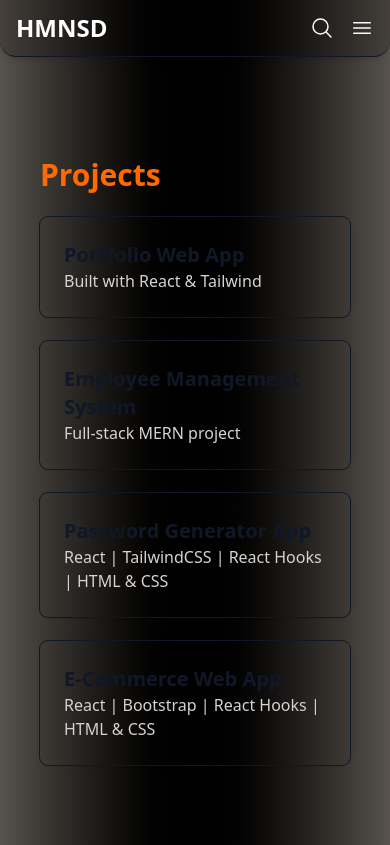
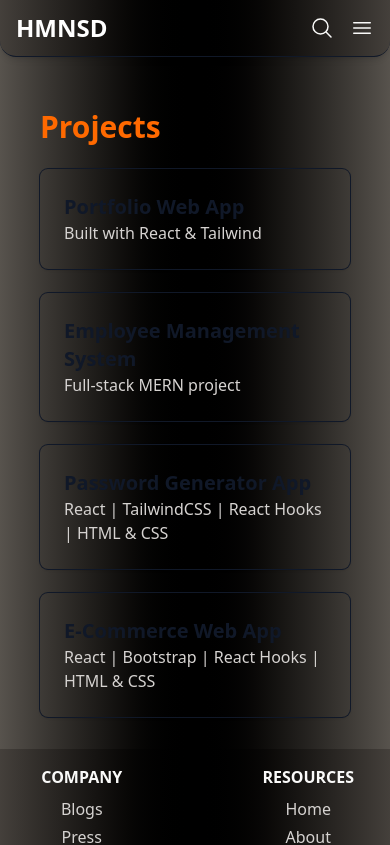
Before and after one commit to HmNsd/hmnsd-portfolio, a React (Vite) app: page /hmnsd-portfolio/projects in a window 390 px wide. Shown: the top 845 px of the page. Built offline with nearby package versions, Linux system fonts and the light colour scheme.

Commit message:
fix mobile responsive

```diff
--- a/src/components/Pages/Experience.jsx
+++ b/src/components/Pages/Experience.jsx
@@ -1,6 +1,6 @@
 export default function Experience() {
   return (
-    <section id="experience" className="py-20 px-6">
+    <section id="experience" className="py-8 sm:py-12 px-6">
       <h2 className="text-3xl font-bold mb-4 text-orange-500">Experience</h2>
       <div className="space-y-4 ">
         <div className="p-4 rounded-lg shadow ring-1 hover:shadow-lg">
--- a/src/components/Pages/Projects.jsx
+++ b/src/components/Pages/Projects.jsx
@@ -7,7 +7,7 @@ export default function Projects() {
   ];
 
   return (
-    <section id="projects" className="py-20 px-6 container mx-auto">
+    <section id="projects" className="py-8 sm:py-12 px-6 container mx-auto">
       <h2 className="text-3xl font-bold mb-6 text-orange-500">Projects</h2>
       <div className="grid md:grid-cols-2 gap-6">
         {projects.map((p, i) => (
--- a/src/components/Pages/Services.jsx
+++ b/src/components/Pages/Services.jsx
@@ -26,7 +26,7 @@ const services = [
 
 export default function Services() {
   return (
-    <section className="py-16 max-h-full">
+    <section className="max-h-full py-8 sm:py-12">
       <div className="max-w-7xl mx-auto px-6 lg:px-8 text-center">
         <h2 className="text-4xl font-bold text-orange-500 mb-4">Services</h2>
         <p className="text-lg text-stone-300 mb-12">
--- a/src/components/Pages/Skills.jsx
+++ b/src/components/Pages/Skills.jsx
@@ -12,7 +12,7 @@ export default function Skills() {
 
   return (
     <>
-      <section id="skills" className="pt-20 px-6 container mx-auto">
+      <section id="skills" className="py-8 sm:py-12 px-6 container mx-auto">
         <h2 className="text-3xl font-bold mb-6 text-orange-500">Skills</h2>
         <div className="flex flex-wrap gap-4 justify-start">
           {skills.map((skill, i) => (
```
